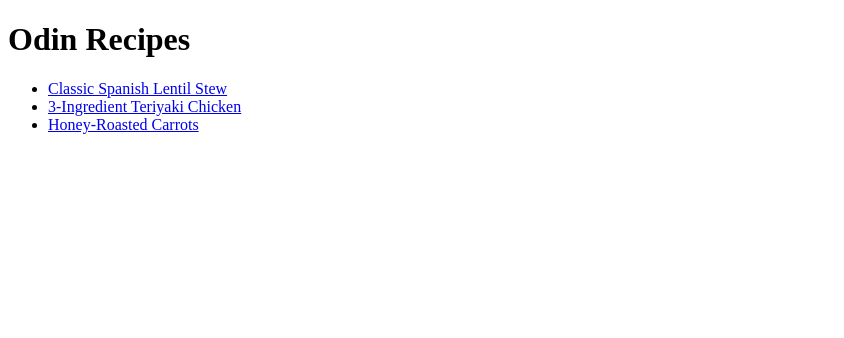
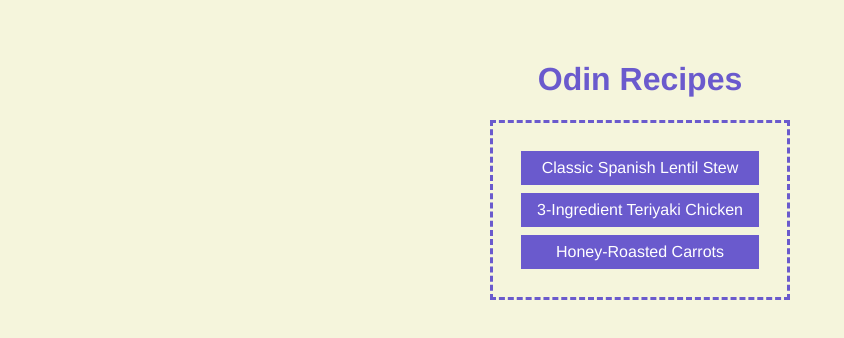
Before and after one commit to AndreiMH/odin-recipes, a plain HTML site: page index.html in a window 1280 px wide. Shown: the whole page, without its empty margins (0-844 px from the left). Drawn offline with Linux system fonts and the light colour scheme.

Commit message:
Add nav and styles

```diff
--- a/index.html
+++ b/index.html
@@ -1,17 +1,22 @@
 <!DOCTYPE html>
 <html lang="en">
+
 <head>
     <meta charset="UTF-8">
     <meta name="viewport" content="width=device-width, initial-scale=1.0">
     <title>Odin Recipes</title>
+    <link href="styles.css" rel="stylesheet">
 </head>
+
 <body>
     <h1>Odin Recipes</h1>
-    <ul>
-        <li><a href="recipes/lentil_stew.html">Classic Spanish Lentil Stew</a></li>
-        <li><a href="recipes/teriyaki.html">3-Ingredient Teriyaki Chicken</a></li>
-        <li><a href="recipes/honey_carrots.html">Honey-Roasted Carrots</a></li>
-    </ul>
+    <nav>
+        <ul>
+            <li><a href="recipes/lentil_stew.html">Classic Spanish Lentil Stew</a></li>
+            <li><a href="recipes/teriyaki.html">3-Ingredient Teriyaki Chicken</a></li>
+            <li><a href="recipes/honey_carrots.html">Honey-Roasted Carrots</a></li>
+        </ul>
+    </nav>
+</body>
 
-</body>
 </html>
--- /dev/null
+++ b/styles.css
@@ -0,0 +1,48 @@
+body {
+    background: beige;
+    font-family: Helvetica, Arial, sans-serif;
+    max-width: 700px;
+    margin-inline: auto;
+    padding-block: 2rem;
+}
+
+h1 {
+    color: slateblue;
+    text-align: center;
+}
+
+nav ul {
+    margin: auto;
+    width: fit-content;
+    list-style: none;
+    padding: 20px;
+    text-align: center;
+    border: 3px dashed slateblue;
+}
+
+nav li {
+    background: slateblue;
+    margin: .5rem;
+    padding: .5rem 1rem;
+    transition: .3s all ease-in;
+}
+
+nav li a {
+    color: white;
+    text-decoration: none;
+}
+
+nav li:hover {
+    background:white;
+}
+
+nav li:hover a {
+    color: slateblue;
+}
+
+img {
+    text-align: center;
+    max-width: 100%;
+    display: block;
+    margin-inline: auto;
+}
```
Also changed, not shown: recipes/honey_carrots.html (+1 -0 lines), recipes/lentil_stew.html (+1 -0 lines), recipes/teriyaki.html (+1 -0 lines).
